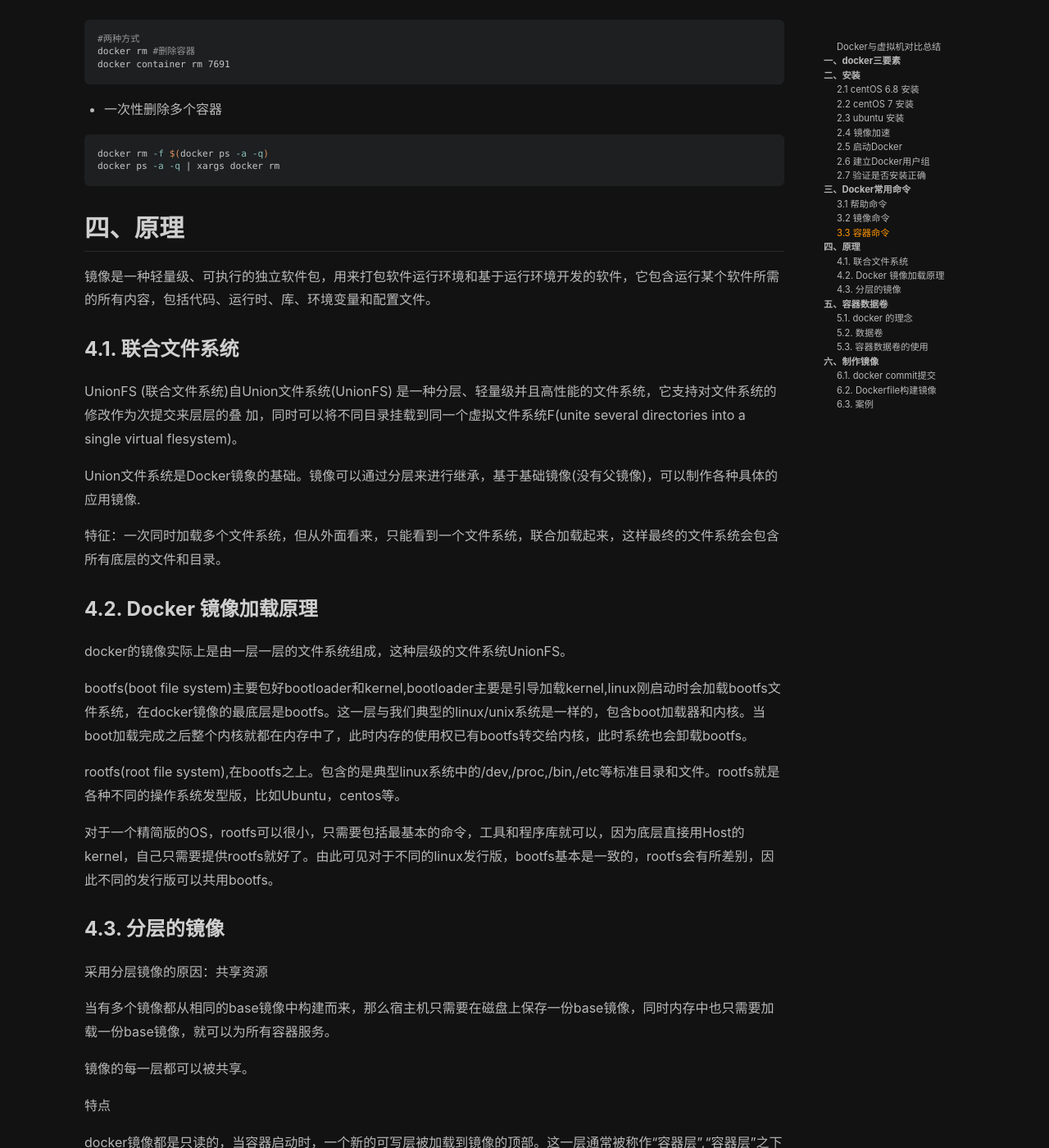
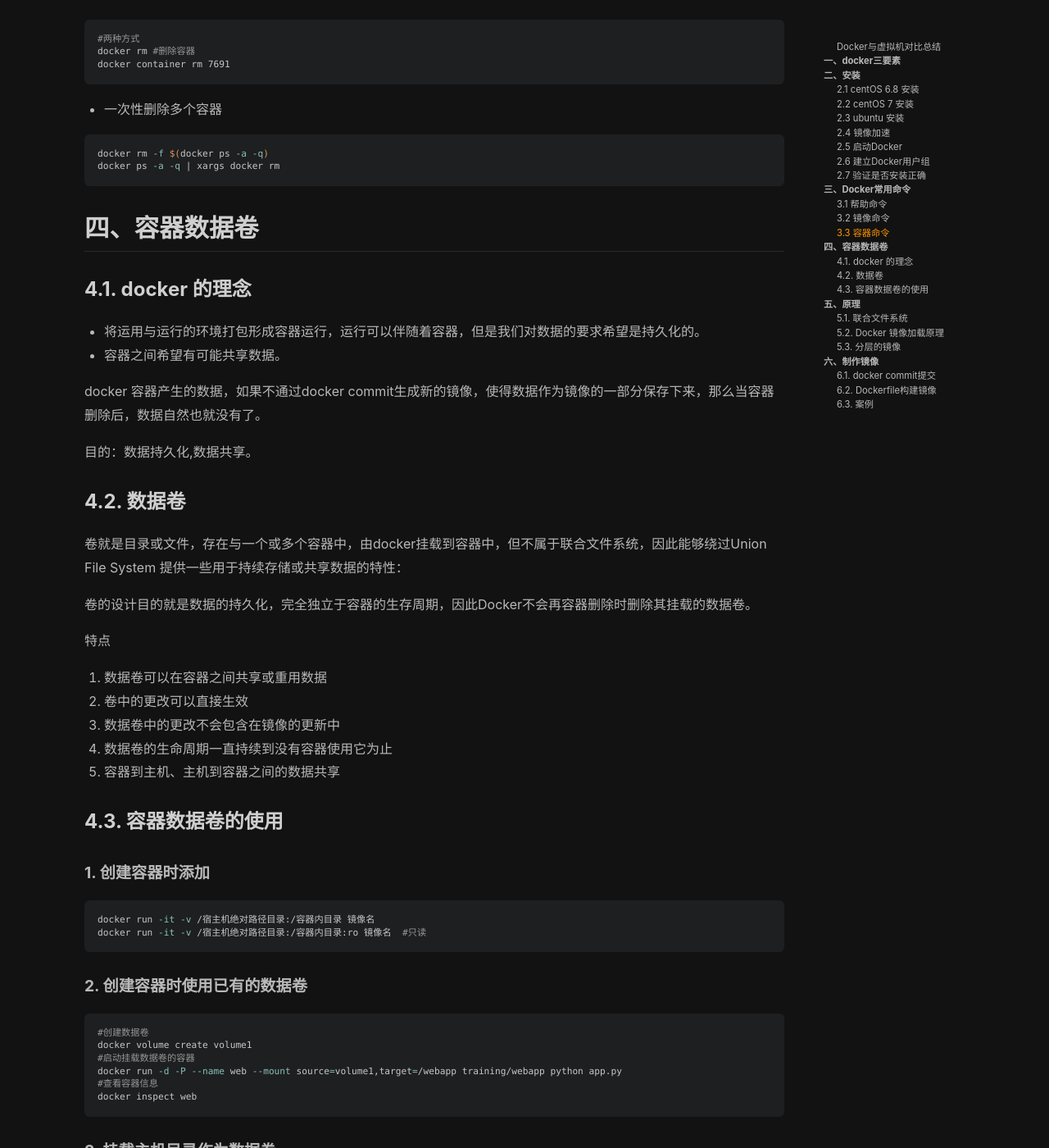
Before and after one commit to beifengli/beifengli.github.io, a Jekyll site: the page built from _posts/2019-06-20-learning-docker.md, in a window 1280 px wide and 1400 px high, scrolled down 7225 px. Shown: the whole window at 82% size. Built offline with Jekyll 4.4.1, drawn with Linux system fonts in a browser that asks for light colours; nearby versions of some CDN libraries; comment, search, counter and statistics services are not loaded; some of the changed text lies outside the part shown.

Commit message:
调整顺序

````diff
--- a/_posts/2019-06-20-learning-docker.md
+++ b/_posts/2019-06-20-learning-docker.md
@@ -318,43 +318,9 @@ docker rm -f $(docker ps -a -q)
 docker ps -a -q | xargs docker rm
 ```
 
-## 四、原理
+## 四、容器数据卷
 
-镜像是一种轻量级、可执行的独立软件包，用来打包软件运行环境和基于运行环境开发的软件，它包含运行某个软件所需的所有内容，包括代码、运行时、库、环境变量和配置文件。
-
-### 4.1. 联合文件系统
-
-UnionFS (联合文件系统)自Union文件系统(UnionFS) 是一种分层、轻量级并且高性能的文件系统，它支持对文件系统的修改作为次提交来层层的叠 加，同时可以将不同目录挂载到同一个虚拟文件系统F(unite several directories into a single virtual flesystem)。
-
-Union文件系统是Docker镜象的基础。镜像可以通过分层来进行继承，基于基础镜像(没有父镜像)，可以制作各种具体的应用镜像.
-
-特征：一次同时加载多个文件系统，但从外面看来，只能看到一个文件系统，联合加载起来，这样最终的文件系统会包含所有底层的文件和目录。
-
-### 4.2. Docker 镜像加载原理
-
-docker的镜像实际上是由一层一层的文件系统组成，这种层级的文件系统UnionFS。
-
-bootfs(boot file system)主要包好bootloader和kernel,bootloader主要是引导加载kernel,linux刚启动时会加载bootfs文件系统，在docker镜像的最底层是bootfs。这一层与我们典型的linux/unix系统是一样的，包含boot加载器和内核。当boot加载完成之后整个内核就都在内存中了，此时内存的使用权已有bootfs转交给内核，此时系统也会卸载bootfs。
-
-rootfs(root file system),在bootfs之上。包含的是典型linux系统中的/dev,/proc,/bin,/etc等标准目录和文件。rootfs就是各种不同的操作系统发型版，比如Ubuntu，centos等。
-
-对于一个精简版的OS，rootfs可以很小，只需要包括最基本的命令，工具和程序库就可以，因为底层直接用Host的kernel，自己只需要提供rootfs就好了。由此可见对于不同的linux发行版，bootfs基本是一致的，rootfs会有所差别，因此不同的发行版可以共用bootfs。
-
-### 4.3. 分层的镜像
-
-采用分层镜像的原因：共享资源
-
-当有多个镜像都从相同的base镜像中构建而来，那么宿主机只需要在磁盘上保存一份base镜像，同时内存中也只需要加载一份base镜像，就可以为所有容器服务。
-
-镜像的每一层都可以被共享。
-
-特点
-
-docker镜像都是只读的，当容器启动时，一个新的可写层被加载到镜像的顶部。这一层通常被称作“容器层”,“容器层”之下的都叫“镜像层”。
-
-## 五、容器数据卷
-
-### 5.1. docker 的理念
+### 4.1. docker 的理念
 
 * 将运用与运行的环境打包形成容器运行，运行可以伴随着容器，但是我们对数据的要求希望是持久化的。
 * 容器之间希望有可能共享数据。
````
Also changed, not shown: other parts of _posts/2019-06-20-learning-docker.md (+36 -2 lines).
